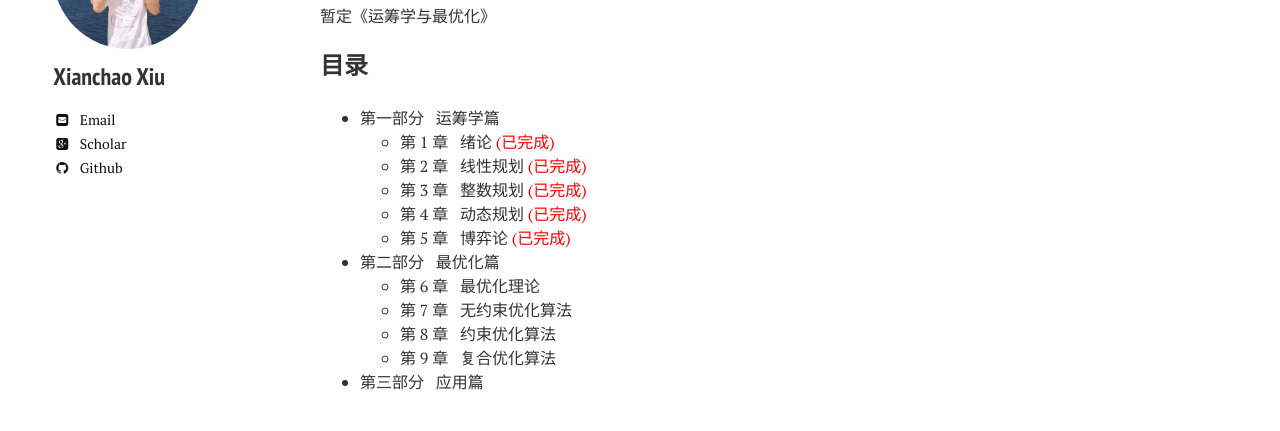
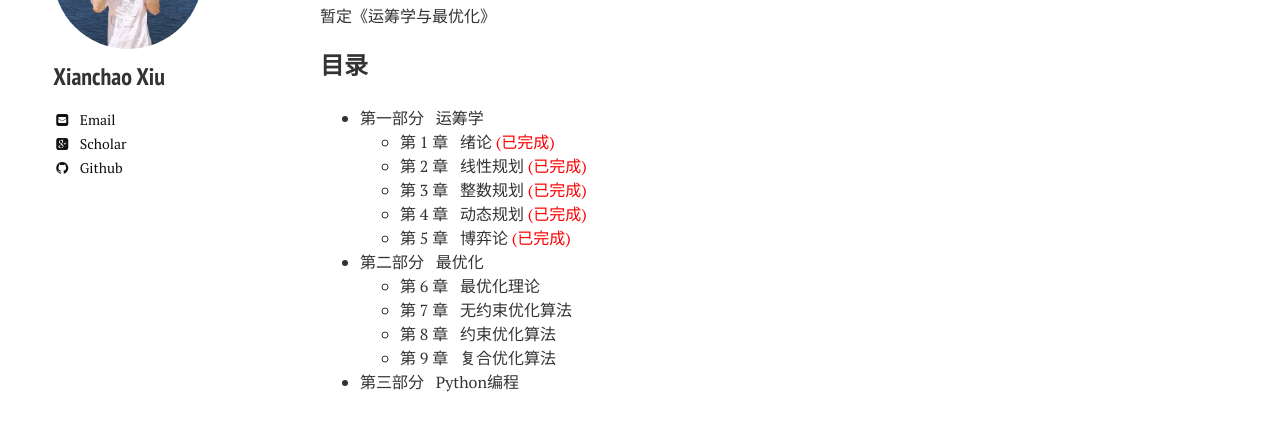
Before and after one commit to xianchaoxiu/xianchaoxiu.github.io, a Jekyll site: the page built from chinese/book/ORO/index.md, in a window 1280 px wide. Shown: the part 173-604 px from the top of the page. Built offline with Jekyll 4.4.1, drawn with Linux system fonts in a browser that asks for light colours; nearby versions of some CDN libraries.

Commit message:
Update index.md

```diff
--- a/chinese/book/ORO/index.md
+++ b/chinese/book/ORO/index.md
@@ -9,17 +9,17 @@ share: false
 暂定《运筹学与最优化》
 
 ### 目录
-* 第一部分 &nbsp; 运筹学篇 <br>
+* 第一部分 &nbsp; 运筹学 <br>
   - 第 1 章 &nbsp;  绪论 <span style="color:#ff0000">(已完成)</span><br>
   - 第 2 章 &nbsp;  线性规划 <span style="color:#ff0000">(已完成)</span><br>
   - 第 3 章 &nbsp;  整数规划 <span style="color:#ff0000">(已完成)</span><br>
   - 第 4 章 &nbsp;  动态规划 <span style="color:#ff0000">(已完成)</span><br>
   - 第 5 章 &nbsp;  博弈论 <span style="color:#ff0000">(已完成)</span><br>
 
-* 第二部分 &nbsp; 最优化篇 <br>
+* 第二部分 &nbsp; 最优化 <br>
   - 第 6 章 &nbsp;  最优化理论<br>
   - 第 7 章 &nbsp;  无约束优化算法 <br>
   - 第 8 章 &nbsp;  约束优化算法 <br>
   - 第 9 章 &nbsp;  复合优化算法<br>
 
-* 第三部分 &nbsp; 应用篇 <br>
+* 第三部分 &nbsp; Python编程 <br>
```
